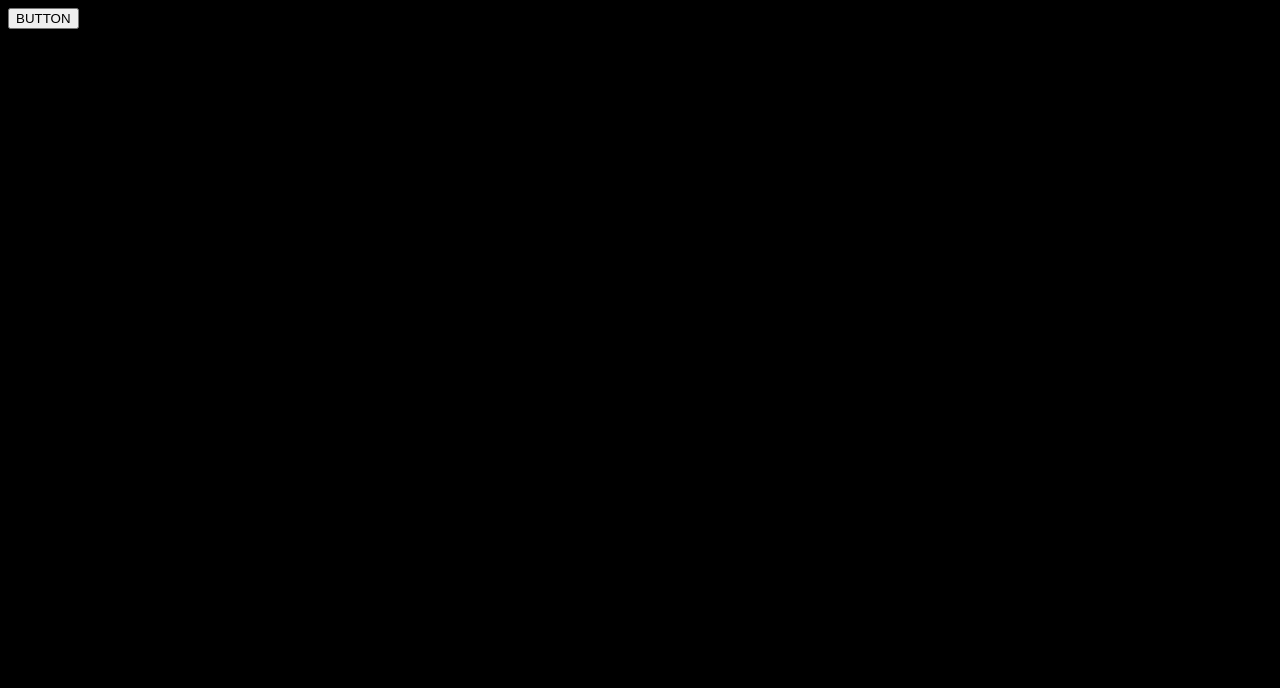
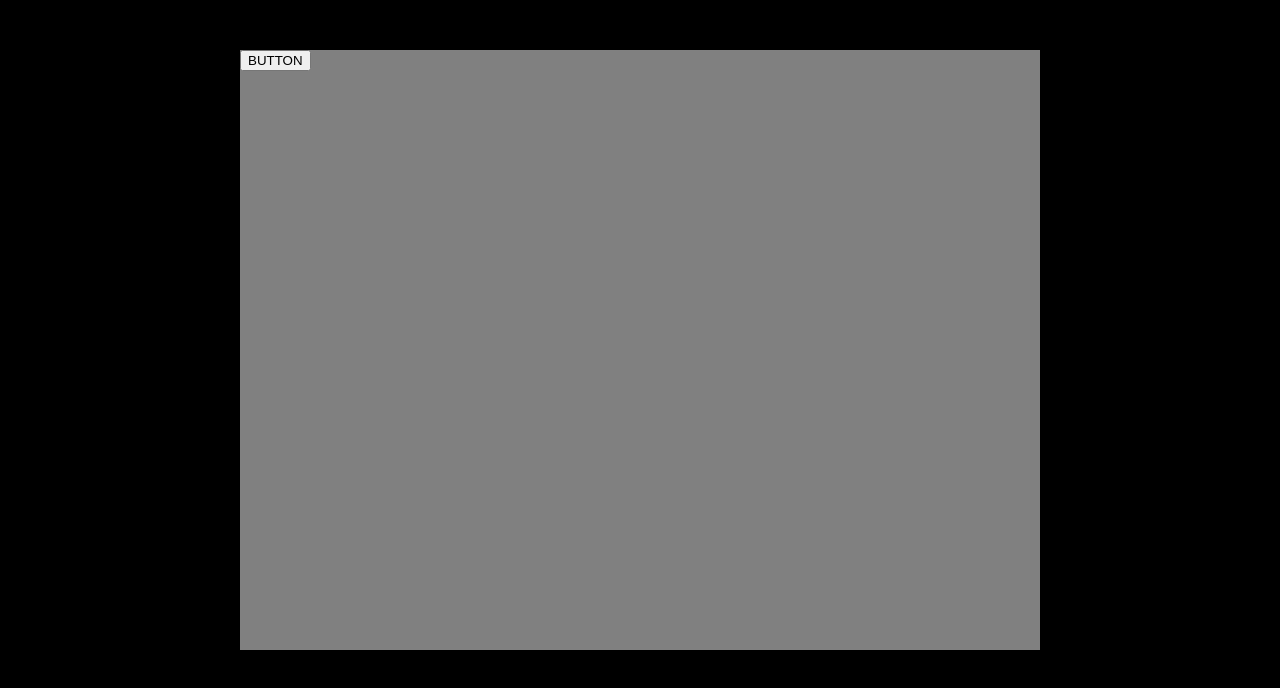
Before and after one commit to Ehawk82/babbaganoosh, a plain HTML site: page index.html in a window 1280 px wide. Drawn offline with Linux system fonts and the light colour scheme.

Commit message:
documentations

```diff
--- a/src/css/styles.css
+++ b/src/css/styles.css
@@ -1,4 +1,27 @@
+/*DOM*/
+html, body {
+	margin: 0;
+	padding: 0;
+	font-family: helvetica;
+	font-weight: 700;
+}
 body {
 	background-color: black;
 	color:white;
+	height:100%;
+	width:100%;
 }
+
+/*CLASS*/
+
+/*ID*/
+#dvContain {
+	background-color: grey;
+	width: 800px;
+	height: 600px;
+	margin:50px auto;
+}
+
+/*MULTI*/
+
+/*KEYFRAMES*/
```
